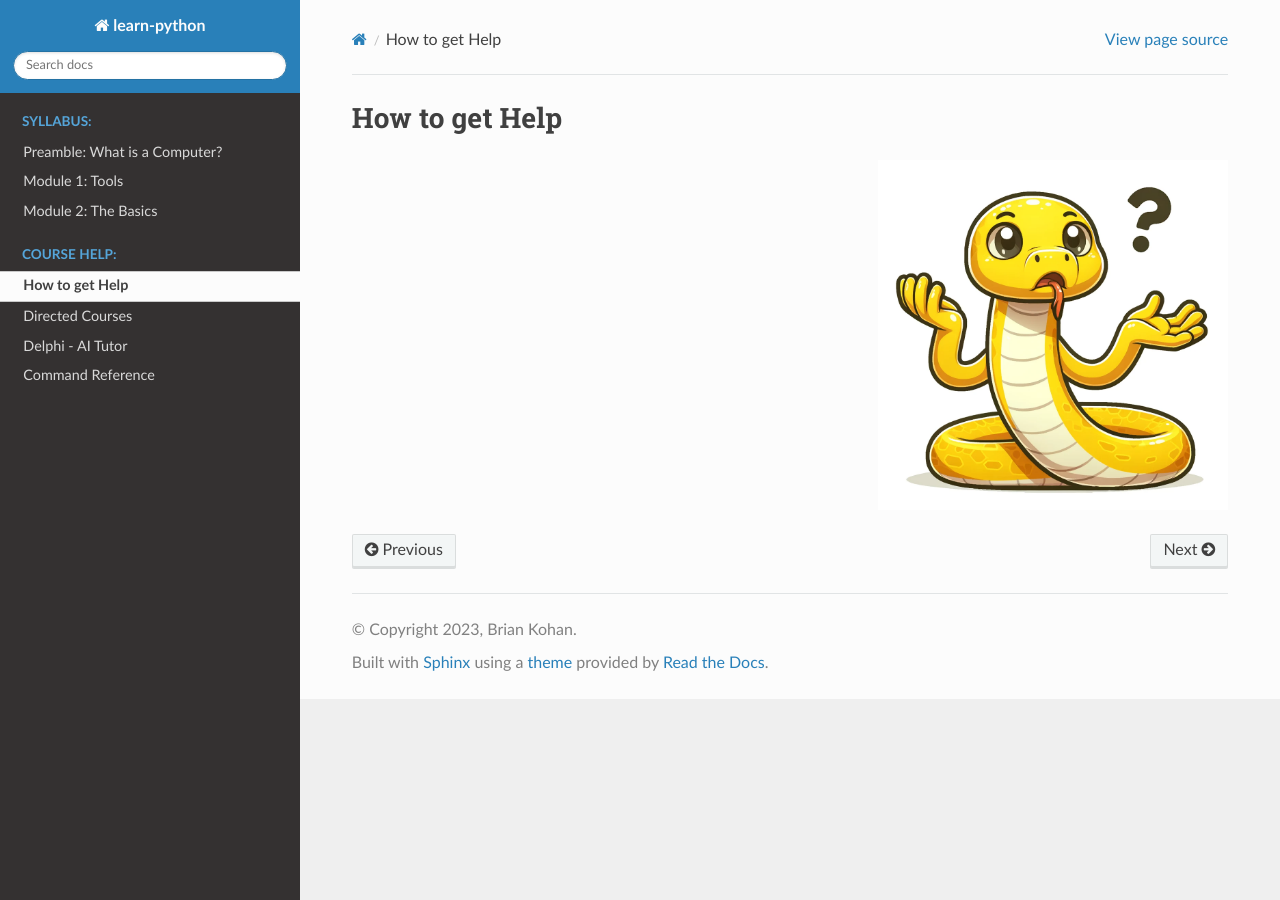
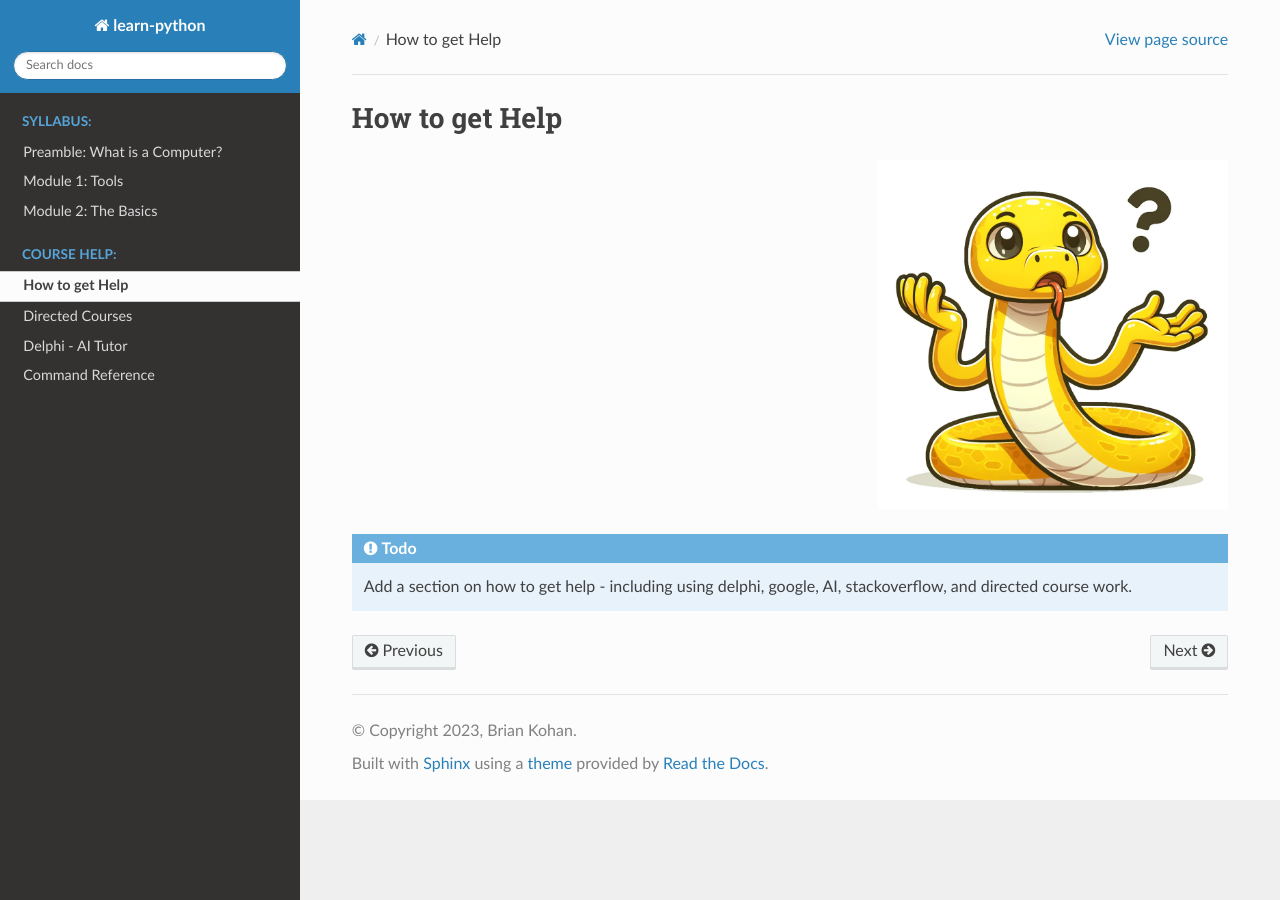
Before and after one commit to bckohan/learn-python, a Sphinx documentation site: the page built from docs/source/help/overview.rst, in a window 1280 px wide. Built offline with Sphinx 7.4.7 and the Read the Docs theme 2.0.0, drawn with Linux system fonts in a browser that asks for light colours.

```diff
--- a/docs/source/help/course.rst
+++ b/docs/source/help/course.rst
@@ -6,3 +6,7 @@ Directed Courses
 
 Registering
 -----------
+
+.. todo::
+
+    Add a section on how to sign-up for and register for directed courses.
--- a/docs/source/help/delphi.rst
+++ b/docs/source/help/delphi.rst
@@ -3,3 +3,7 @@
 =================
 Delphi - AI Tutor
 =================
+
+.. todo::
+
+    How to use the AI powered tutor.
--- a/docs/source/help/overview.rst
+++ b/docs/source/help/overview.rst
@@ -8,3 +8,8 @@ How to get Help
    :alt: Learn Python!
    :width: 40%
    :align: right
+
+.. todo::
+
+   Add a section on how to get help - including using delphi, google, AI, stackoverflow, and
+   directed course work.
```
Also changed, not shown: docs/source/help/commands.rst (+78 -2 lines).
